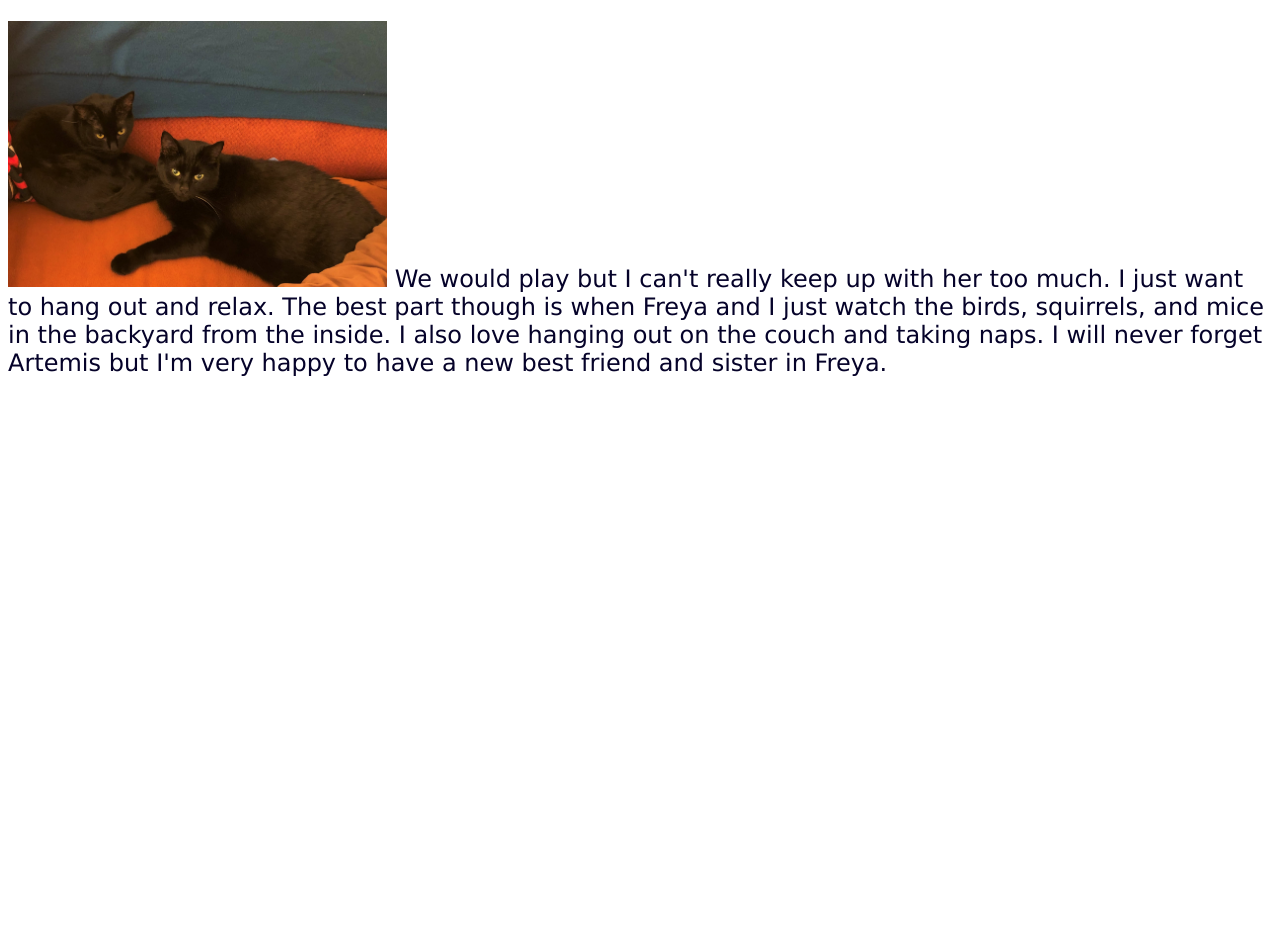
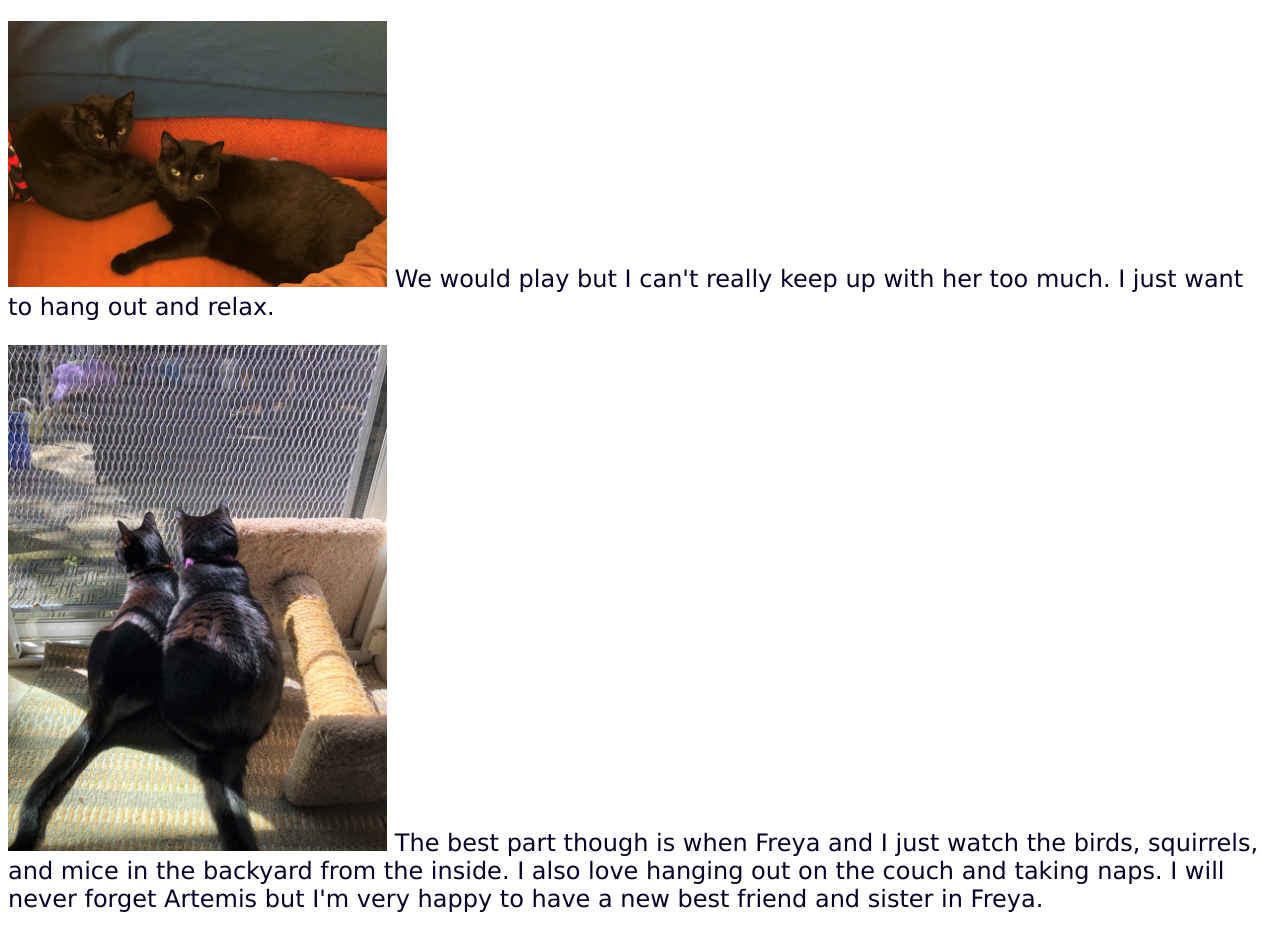
Before and after one commit to gedeguz007/KuroNeko, a plain HTML site: page index.html in a window 1280 px wide. Shown: the part 5439-6376 px from the top of the page. Before the commit the page ends 5840 px from the top, so only its background shows below. Drawn offline with Linux system fonts and the light colour scheme.

Commit message:
Update index.html

```diff
--- a/index.html
+++ b/index.html
@@ -118,8 +118,12 @@ img {
 
     <p>
       <img src="images/freyapercybestfriendsnow.jpeg" alt="Freya Percy Bestfriends" class="floatright" />
-      We would play but I can't really keep up with her too much. I just want to hang out and relax. The best
-      part though is when Freya and I just watch the birds, squirrels, and mice in the backyard from the inside. I also love hanging out on the couch and taking naps. I will never
+      We would play but I can't really keep up with her too much. I just want to hang out and relax.
+    </p>
+
+    <p>
+      <img src="images/freyapercycattv.jpeg" alt="cat tv" class="float left" />
+      The best part though is when Freya and I just watch the birds, squirrels, and mice in the backyard from the inside. I also love hanging out on the couch and taking naps. I will never
       forget Artemis but I'm very happy to have a new best friend and sister in Freya.
   </p>
 
```
